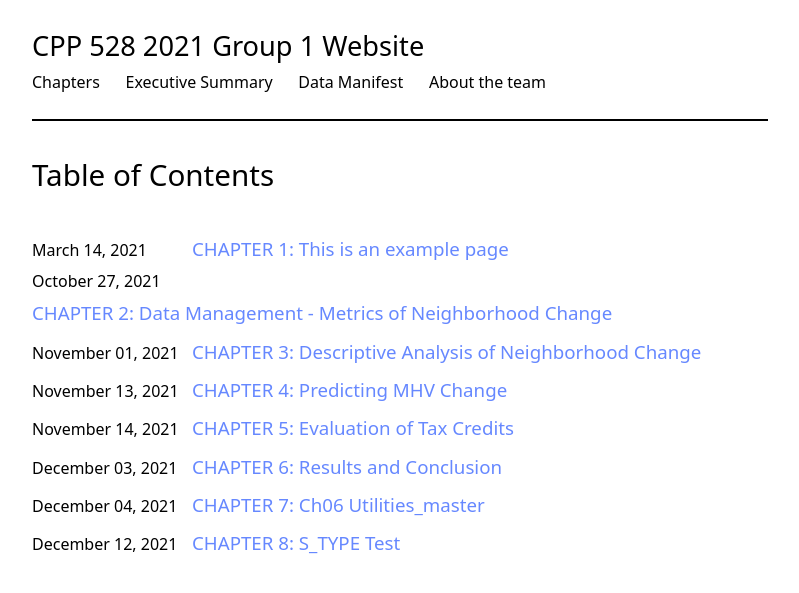
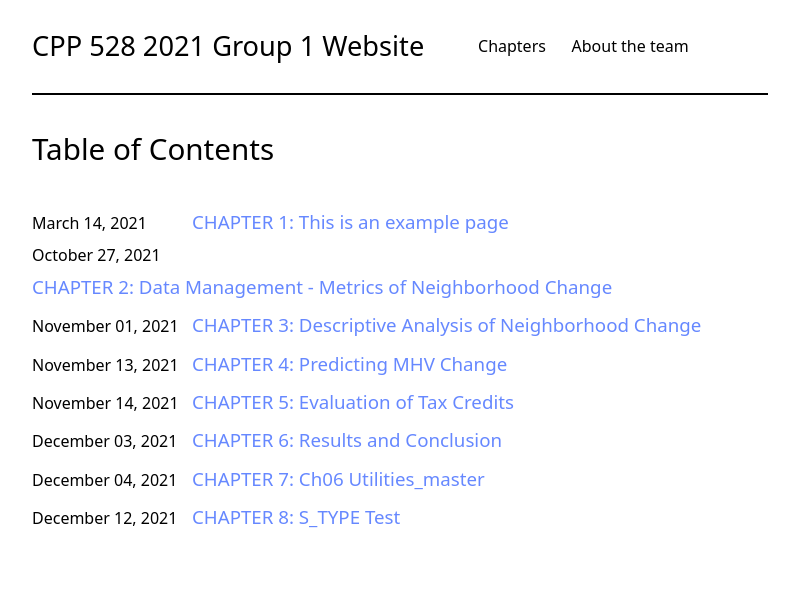
Before and after one commit to jmacost5/cpp-528-fall-2021-group-01, a Jekyll site: the page built from index.html, in a window 1280 px wide. Shown: the top 593 px of the page, without its empty margins (240-1039 px from the left). Built offline with Jekyll 4.4.1, drawn with Linux system fonts in a browser that asks for light colours; nearby versions of some CDN libraries; the list of posts is cut into pages by our own code.

Commit message:
Update _config.yml

```diff
--- a/_config.yml
+++ b/_config.yml
@@ -16,9 +16,8 @@ minimal_theme: true          # radically minimalistic theme
 
 navigation:                  # show navigation links in the header
   - index.html
-  - exec.md
-  - data_manifest.md
   - about_us.md
+  - LICENSE
 
 
 icons:                       # show icons in the header, for all possible icons see http://fontawesome.io/icons/
```
